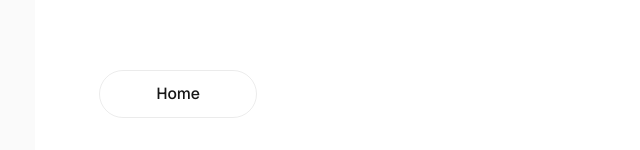
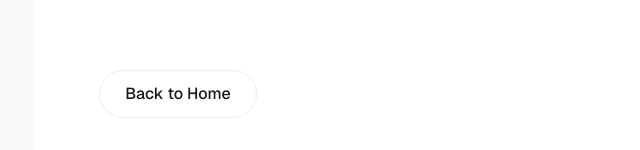
Before and after one commit to clickgirish/git-branching, a Next.js app: page /about-us in a window 1280 px wide. Shown: the part 554-704 px from the top of the page, without its empty margins (221-861 px from the left). Built offline with nearby package versions, Linux system fonts and the light colour scheme.

Commit message:
change button text

```diff
--- a/src/app/about-us/page.tsx
+++ b/src/app/about-us/page.tsx
@@ -18,7 +18,7 @@ export default function AboutUs() {
             className="flex h-12 w-full items-center justify-center rounded-full border border-solid border-black/[.08] px-5 transition-colors hover:border-transparent hover:bg-black/[.04] dark:border-white/[.145] dark:hover:bg-[#1a1a1a] md:w-[158px]"
             href="/"
           >
-            Home
+            Back to Home
           </Link>
         </div>
       </main>
```
